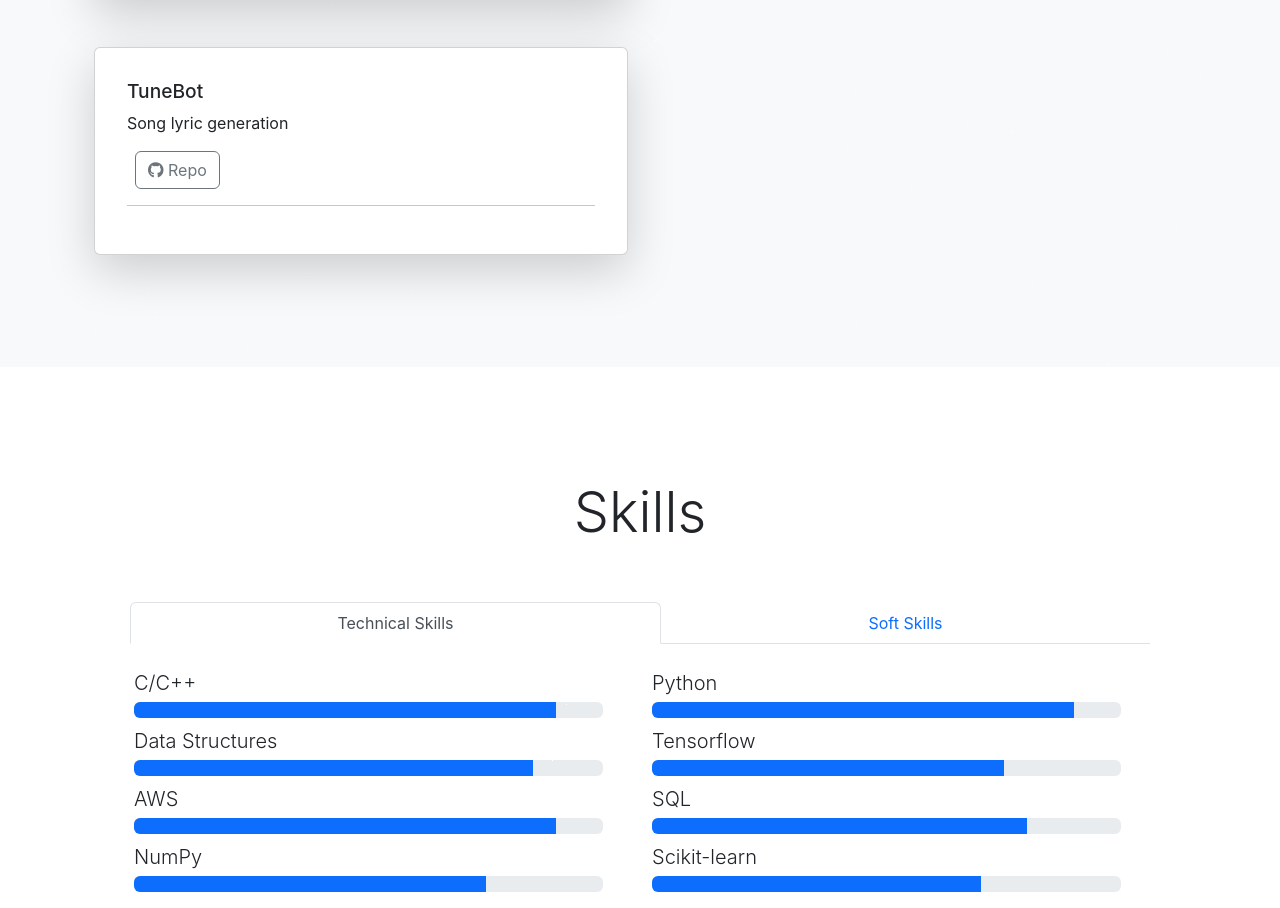
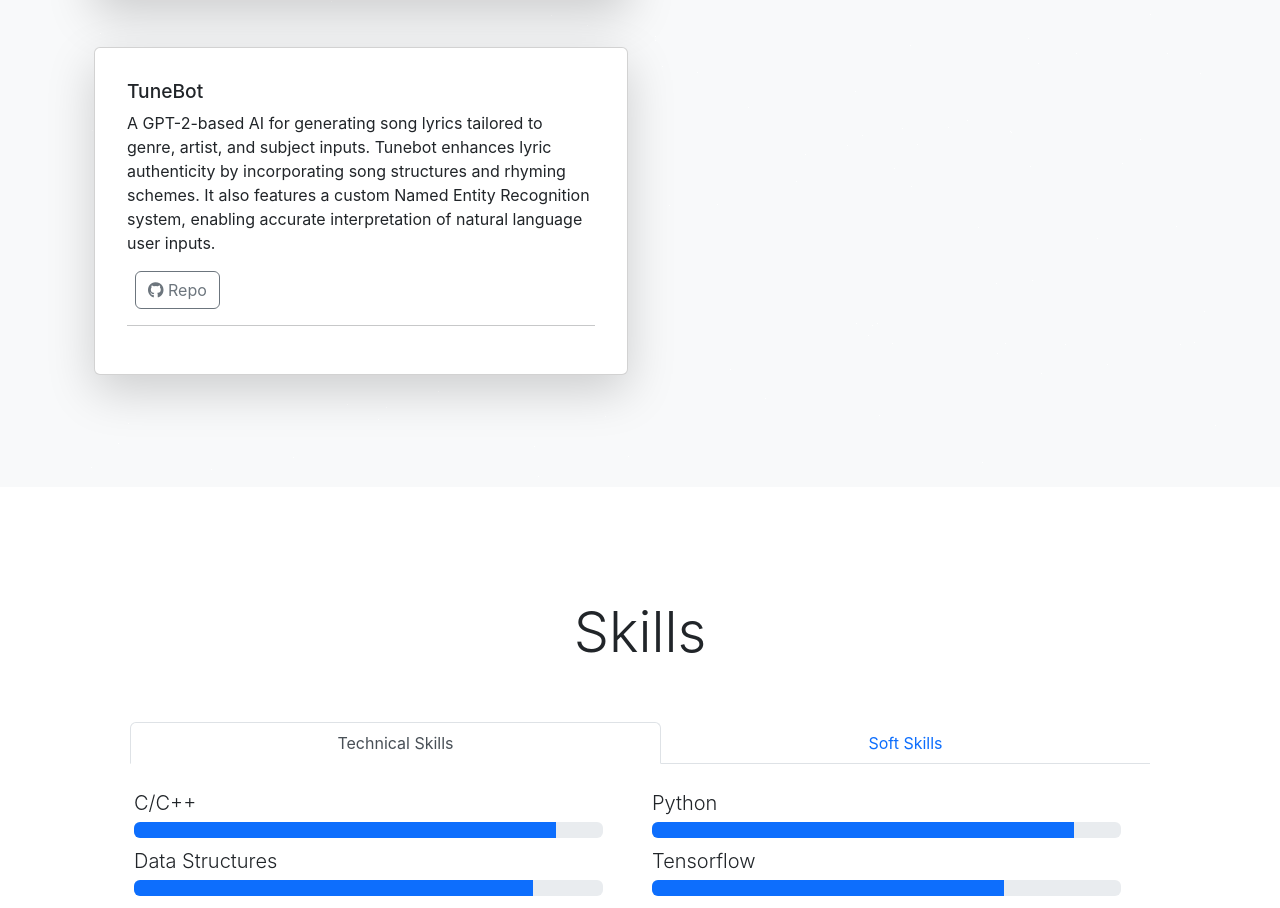
Before and after one commit to SunnyWang0/home, a React (Create React App) app: page / in a window 1280 px wide. Shown: the part 2149-3057 px from the top of the page. Built offline with nearby package versions, Linux system fonts and the light colour scheme.

Commit message:
tuenbot description

```diff
--- a/src/editable-stuff/config.js
+++ b/src/editable-stuff/config.js
@@ -101,7 +101,12 @@ const repos = {
     },
     {
       name: "TuneBot",
-      description: "Song lyric generation",
+      description: `
+      A GPT-2-based AI for generating song lyrics tailored to genre, artist, and subject inputs.
+      Tunebot enhances lyric authenticity by incorporating song structures and rhyming schemes.
+      It also features a custom Named Entity Recognition system, enabling accurate interpretation
+      of natural language user inputs.
+      `,
       svn_url: "https://github.com/mumichians/TuneBot-WebApp",
       homepage: ""
     }
```
